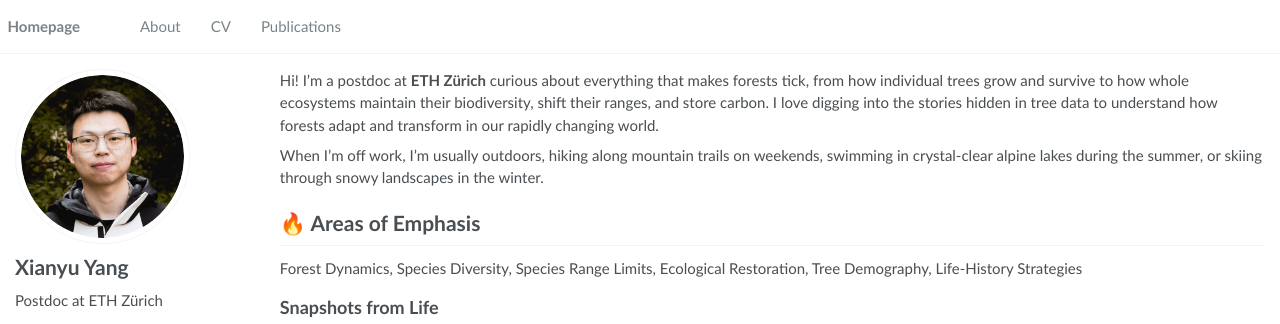
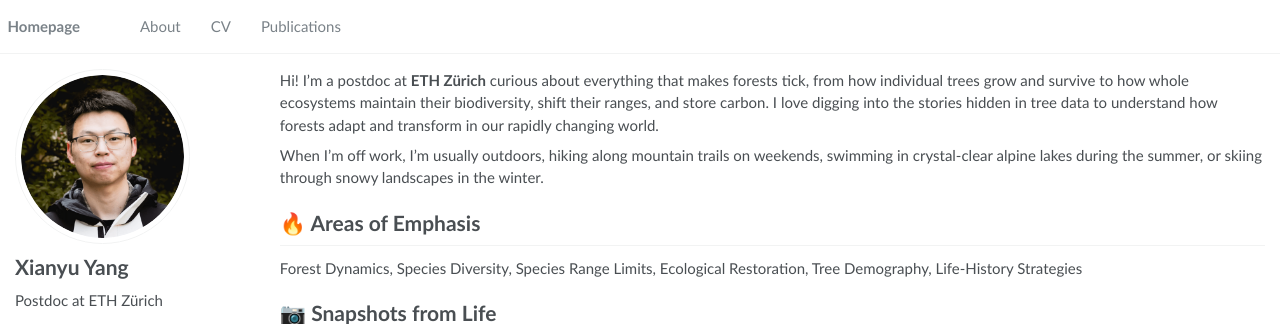
Before and after one commit to Xianyu-Yang/xianyu-yang.github.io, a Jekyll site: the page built from _pages/about.md, in a window 1280 px wide, cut to the strip 0-324 px from the top of the page. Built offline with Jekyll 4.4.1, drawn with Linux system fonts in a browser that asks for light colours; some web fonts are replaced.

```diff
--- a/_pages/about.md
+++ b/_pages/about.md
@@ -23,5 +23,5 @@ When I’m off work, I’m usually outdoors, hiking along mountain trails on wee
 # 🔥 Areas of Emphasis
 Forest Dynamics, Species Diversity, Species Range Limits, Ecological Restoration, Tree Demography, Life-History Strategies
 
-## Snapshots from Life
+# 📷 Snapshots from Life
 {% include gallery id="life" layout="first" caption="Zürich" %}
```
